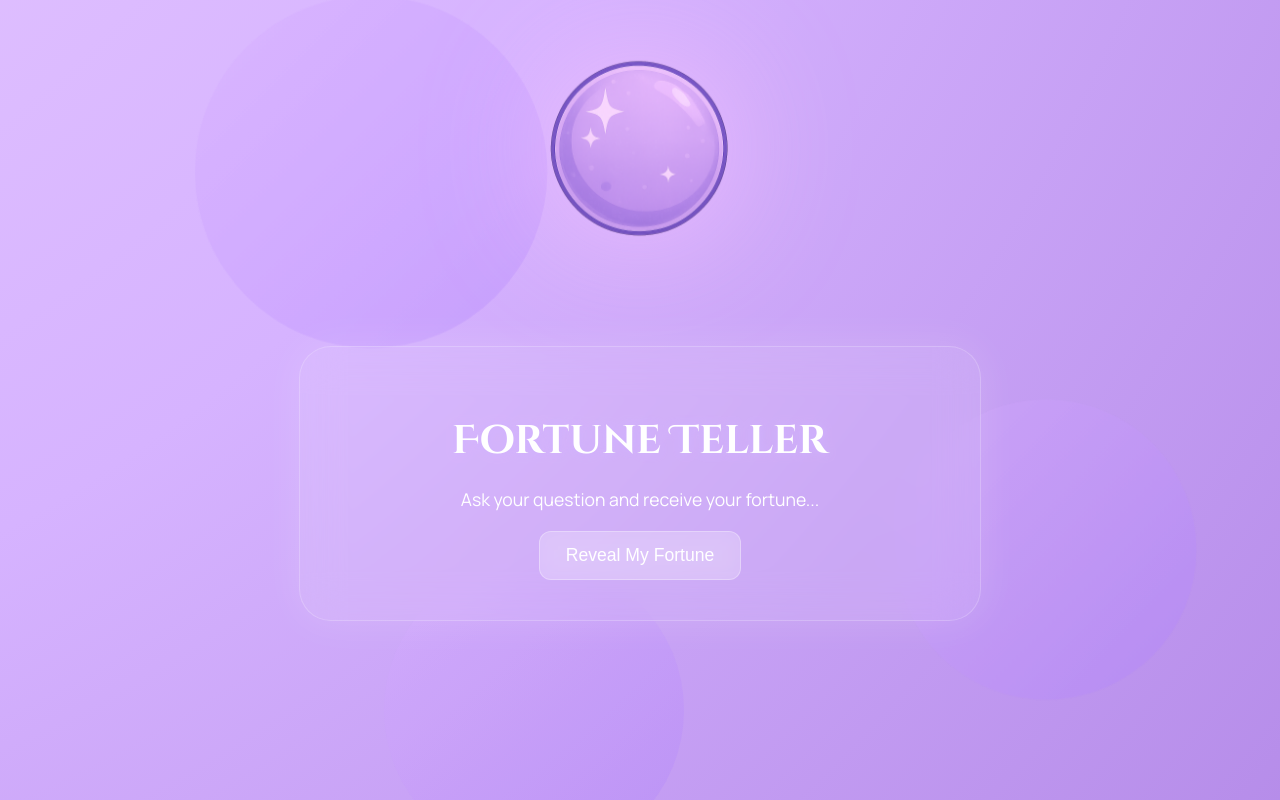
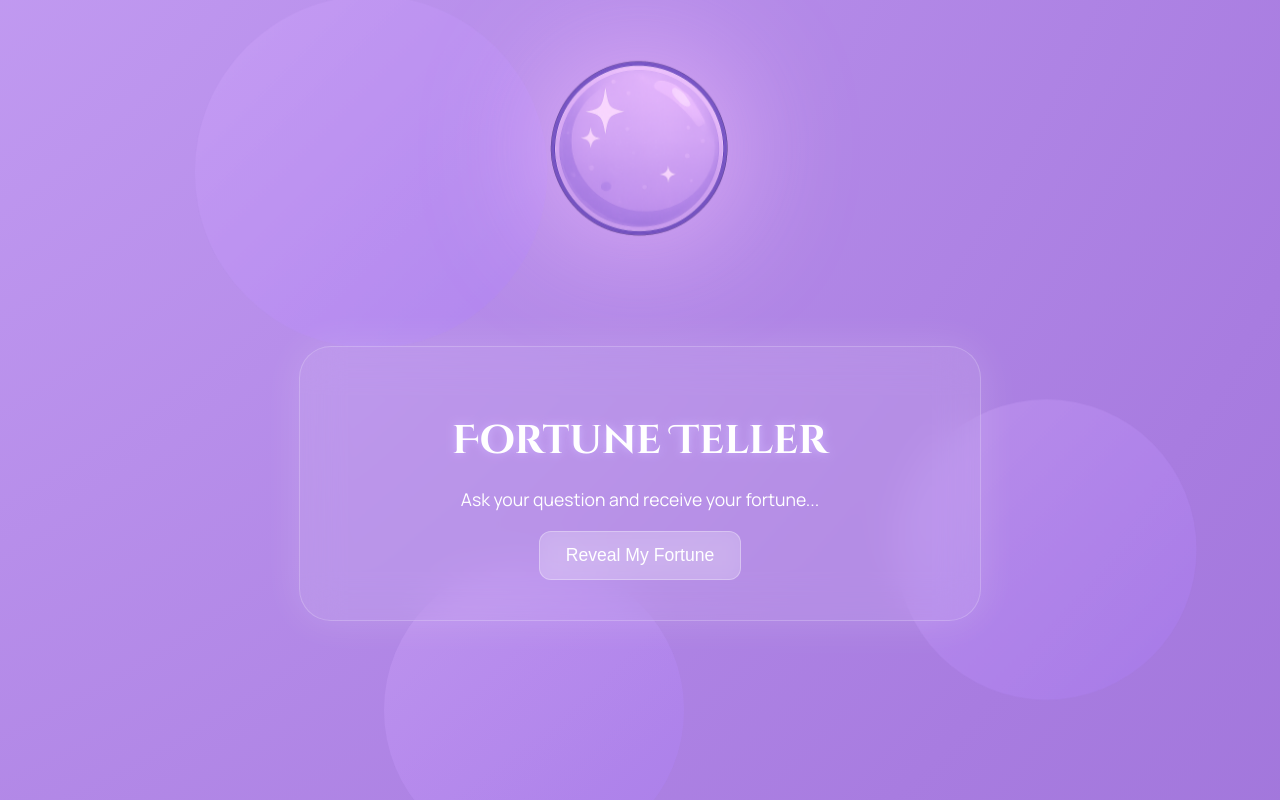
Before and after one commit to CrocSause/fortune-telling-app, a React (Create React App) app: page / in a window 1280 px wide. Built offline with nearby package versions, Linux system fonts and the light colour scheme.

Commit message:
fixed a minor graphical bug

```diff
--- a/src/styles.css
+++ b/src/styles.css
@@ -46,13 +46,7 @@ body {
   padding: 0;
   font-family: "Manrope", sans-serif;
   color: white;
-  background: radial-gradient(
-    circle at top left,
-    #f0d6ff,
-    #d6b3ff,
-    #a87ce0,
-    #7d57c1
-  );
+  background: radial-gradient(circle at top left, #d6b3ff, #a87ce0, #7d57c1);
   background-size: 300% 300%;
   background-position: 0% 50%;
   animation: gradientFlow 30s ease-in-out infinite;
```
